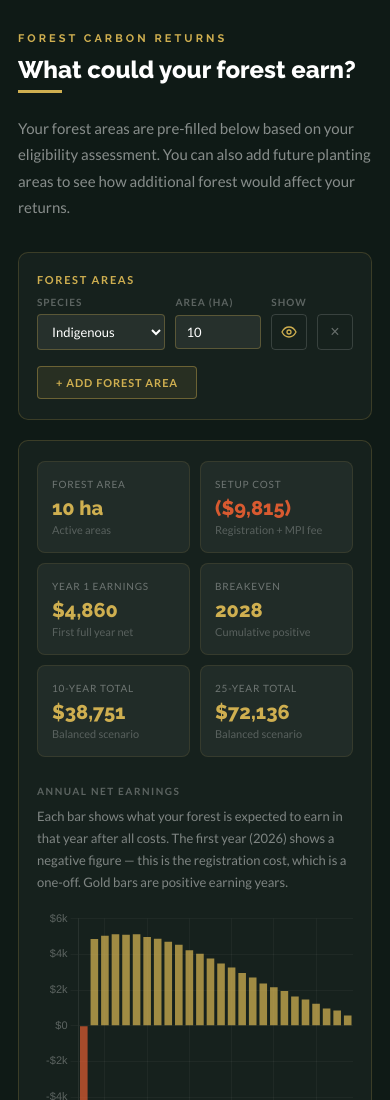
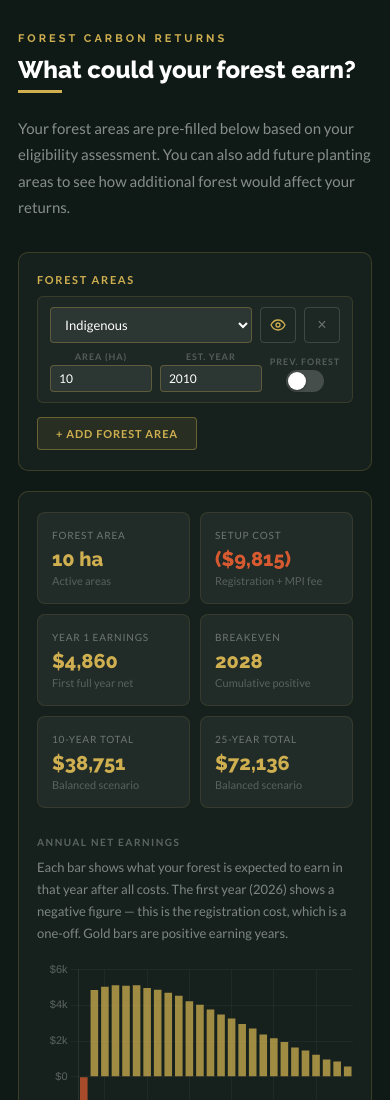
Before and after one commit to ChrisBrennan2050/moxi-ets-returns, a plain HTML site: page index.html in a window 390 px wide. Shown: the top 1100 px of the page. Drawn offline with nearby package versions, Linux system fonts and the light colour scheme.

Commit message:
Update index.html

```diff
--- a/index.html
+++ b/index.html
@@ -31,8 +31,39 @@ body{font-family:'Lato',sans-serif;background:#0f1a16;color:#fff;min-height:100v
 .inp-hdr span{font-size:10px;font-weight:700;letter-spacing:0.1em;text-transform:uppercase;color:rgba(255,255,255,0.3);}
 .inp-hdr .ctr{text-align:center;}
 
+/* Desktop: 6-col grid. row-meta-wrap is display:contents so its 3 children flow as grid cells */
 .inp-row{display:grid;grid-template-columns:2fr 1.2fr 1fr 1.1fr 36px 36px;gap:10px;align-items:center;margin-bottom:10px;transition:opacity 0.2s;}
 .inp-row.hidden-row{opacity:0.22;}
+.row-meta-wrap{display:contents;}
+.row-meta-label{display:none;}
+.row-meta-field{display:flex;align-items:center;} /* grid item on desktop — input fills cell */
+.row-meta-toggle{display:flex;align-items:center;justify-content:center;}
+
+/* Mobile: stacked card */
+@media(max-width:600px){
+  .inp-hdr{display:none;}
+  .inp-row{
+    display:grid;
+    grid-template-columns:1fr auto auto;
+    gap:8px;
+    background:rgba(255,255,255,0.03);
+    border:0.5px solid rgba(207,175,80,0.15);
+    border-radius:6px;
+    padding:10px 12px;
+    margin-bottom:8px;
+    align-items:center;
+  }
+  .inp-row.hidden-row{opacity:0.22;}
+  .inp-row > .fc{grid-column:1;grid-row:1;}
+  .inp-row > .btn-eye{grid-column:2;grid-row:1;}
+  .inp-row > .btn-del{grid-column:3;grid-row:1;}
+  /* row-meta-wrap becomes a flex row spanning full width on row 2 */
+  .row-meta-wrap{display:flex;gap:8px;align-items:flex-end;grid-column:1/-1;grid-row:2;}
+  .row-meta-field{display:flex;flex-direction:column;gap:3px;flex:1;}
+  .row-meta-toggle{display:flex;flex-direction:column;align-items:center;gap:3px;flex-shrink:0;}
+  .row-meta-label{display:block;font-size:9px;font-weight:700;letter-spacing:0.1em;text-transform:uppercase;color:rgba(255,255,255,0.25);}
+  .row-meta-field input[type=number]{font-size:12px;padding:5px 8px;width:100%;}
+}
 
 /* Previous forest iOS-style toggle */
 .prev-toggle{display:flex;align-items:center;justify-content:center;cursor:pointer;user-select:none;}
@@ -101,8 +132,6 @@ select option{background:#1a2420;color:#fff;}
   .card{padding:20px 18px;}
   .stats{grid-template-columns:1fr 1fr;}
   .irr-row{grid-template-columns:1fr;}
-  .inp-hdr,.inp-row{grid-template-columns:1.5fr 1fr 36px 36px;}
-  .inp-hdr span:nth-child(3),.inp-hdr span:nth-child(4),.inp-row .prev-col,.inp-row input:nth-child(3){display:none;}
   .legend{gap:12px;}
 }
 </style>
@@ -188,26 +217,23 @@ const CATS=['Indigenous ETS Forest','Exotic Hardwoods ETS Forest','Exotic Softwo
 // ── MOXI fee tiers [max_ha_exclusive, reg_fee, mgmt_fee] ──
 const MOXI_TIERS=[
   [10,   6000,  750],
-  [20,   8000, 1500],
-  [50,  10000, 1500],
-  [100, 12000, 1500],
-  [99999,14000,1500], // 100ha+ extrapolated; update when confirmed
+  [50,   8000, 1500],
+  [100, 10000, 1500],
 ];
 // MPI fee tiers [max_ha_exclusive, mpi_fee]
 const MPI_TIERS=[[10,488.89],[50,1815],[100,1980],[500,2640],[99999,4125]];
 
 function moxiFees(ha){
   for(const[k,reg,mgmt]of MOXI_TIERS){if(ha<k)return{reg,mgmt};}
-  return{reg:14000,mgmt:1500};
+  return null; // 100ha+ — fee TBC
 }
-function mpiReg(ha){for(const[k,v]of MPI_TIERS){if(ha<k)return v;}return 4125;}
 function moxiTierLabel(ha){
   if(ha<10)return '<10 ha';
-  if(ha<20)return '10–20 ha';
-  if(ha<50)return '20–50 ha';
+  if(ha<50)return '10–50 ha';
   if(ha<100)return '50–100 ha';
   return '100+ ha';
 }
+function mpiReg(ha){for(const[k,v]of MPI_TIERS){if(ha<k)return v;}return 4125;}
 
 const EYE_ON=`<svg width="16" height="16" viewBox="0 0 16 16" fill="none"><path d="M1 8s2.5-5 7-5 7 5 7 5-2.5 5-7 5-7-5-7-5z" stroke="#CFAF50" stroke-width="1.3" stroke-linecap="round" stroke-linejoin="round"/><circle cx="8" cy="8" r="2" stroke="#CFAF50" stroke-width="1.3"/></svg>`;
 const EYE_OFF=`<svg width="16" height="16" viewBox="0 0 16 16" fill="none"><path d="M1 8s2.5-5 7-5 7 5 7 5-2.5 5-7 5-7-5-7-5z" stroke="rgba(255,255,255,0.2)" stroke-width="1.3" stroke-linecap="round" stroke-linejoin="round"/><circle cx="8" cy="8" r="2" stroke="rgba(255,255,255,0.2)" stroke-width="1.3"/><line x1="2" y1="2" x2="14" y2="14" stroke="rgba(255,255,255,0.2)" stroke-width="1.3" stroke-linecap="round"/></svg>`;
@@ -339,9 +365,9 @@ function irr(cf){
 
 let forests=[{id:1,cat:'Indigenous ETS Forest',ha:10,yr:2010,on:true,prev:false}];
 let nid=2,region='Bay of Plenty';
-let regFee=8000,mgmtFee=1500;
+let regFee=0,mgmtFee=0; // 0 = not set by hash; recalc derives from schedule
 let cc=null,ca=null,lastBal=null,lastPes=null,lastOpt=null,lastActive=[];
-let lastRegFee=8000,lastMgmtFee=1500;
+let lastRegFee=0,lastMgmtFee=0;
 
 function loadFromHash(){
   const hash=window.location.hash.slice(1);
@@ -373,12 +399,23 @@ function renderRows(){
   el.innerHTML=forests.map(f=>`
     <div class="inp-row${f.on?'':' hidden-row'}${f.prev?' prev-active':''}" data-id="${f.id}">
       <select class="fc" data-id="${f.id}">${CATS.map(c=>`<option value="${c}"${c===f.cat?' selected':''}>${c.replace(' ETS Forest','')}</option>`).join('')}</select>
+      <div class="row-meta-wrap">
+        <div class="row-meta-field">
+          <span class="row-meta-label">Area (ha)</span>
           <input type="number" class="fha" value="${f.ha}" min="0.1" max="999" step="0.1" data-id="${f.id}">
+        </div>
+        <div class="row-meta-field">
+          <span class="row-meta-label">Est. year</span>
           <input type="number" class="fyr" value="${f.yr}" min="1990" max="2025" step="1" data-id="${f.id}">
+        </div>
+        <div class="row-meta-toggle">
+          <span class="row-meta-label">Prev. forest</span>
           <label class="prev-toggle prev-col" title="Toggle if this area previously had a harvested forest before planting">
             <input type="checkbox" class="fprev" data-id="${f.id}"${f.prev?' checked':''}>
             <span class="toggle-track"><span class="toggle-thumb"></span></span>
           </label>
+        </div>
+      </div>
       <button class="btn-eye ftog${f.on?'':' eye-off'}" data-id="${f.id}" title="${f.on?'Hide':'Show'}">${f.on?EYE_ON:EYE_OFF}</button>
       <button class="btn-del fdel" data-id="${f.id}">×</button>
     </div>`).join('');
@@ -413,8 +450,19 @@ function recalc(){
   // If fees weren't set from hash, derive from schedule based on current active area
   const totalHa=active.reduce((s,f)=>s+f.ha,0);
   const scheduledFees=moxiFees(totalHa);
-  const activeRegFee = regFee || scheduledFees.reg;
-  const activeMgmtFee = mgmtFee || scheduledFees.mgmt;
+  const activeRegFee = regFee || (scheduledFees ? scheduledFees.reg : 0);
+  const activeMgmtFee = mgmtFee || (scheduledFees ? scheduledFees.mgmt : 0);
+
+  // Over 100ha — fee not set, show TBC notice instead of projections
+  if(!scheduledFees && !regFee){
+    document.getElementById('stats').innerHTML=`
+      <div class="stat" style="grid-column:span 3"><div class="slbl">Forest area</div><div class="snum">${Math.round(totalHa*10)/10} ha</div><div class="ssub">Active areas</div></div>
+      <div class="stat" style="grid-column:span 3"><div class="slbl">Setup cost</div><div class="snum" style="font-size:15px;color:rgba(207,175,80,0.6);">TBC</div><div class="ssub">Properties over 100 ha — contact Moxi for a fee</div></div>`;
+    if(cc)cc.destroy();if(ca)ca.destroy();cc=null;ca=null;
+    document.getElementById('irr-row').innerHTML='';
+    document.getElementById('inv-tbl-wrap').innerHTML='';
+    return;
+  }
 
   const bal=calcProj('bal',active,region,activeRegFee,activeMgmtFee);
   const pes=calcProj('pes',active,region,activeRegFee,activeMgmtFee);
```
Lines whose indentation alone changed are shown as unchanged.
